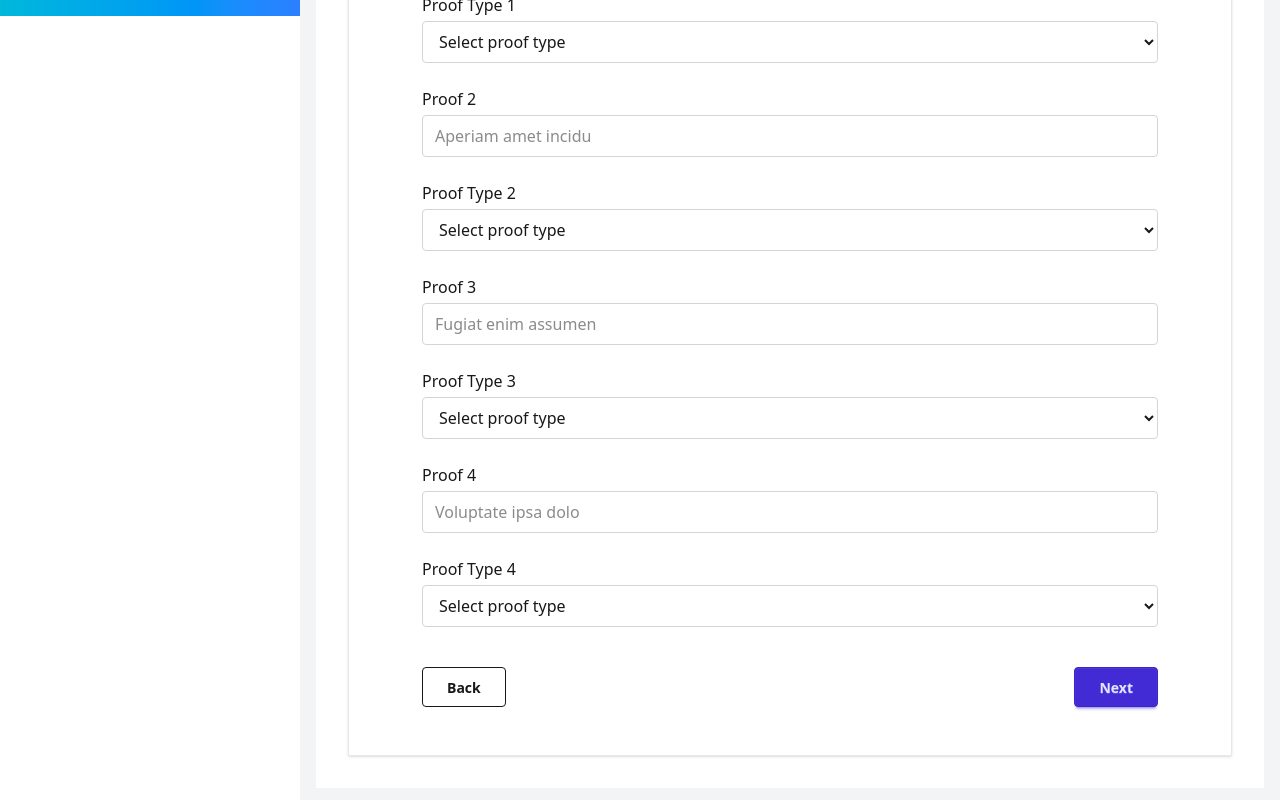
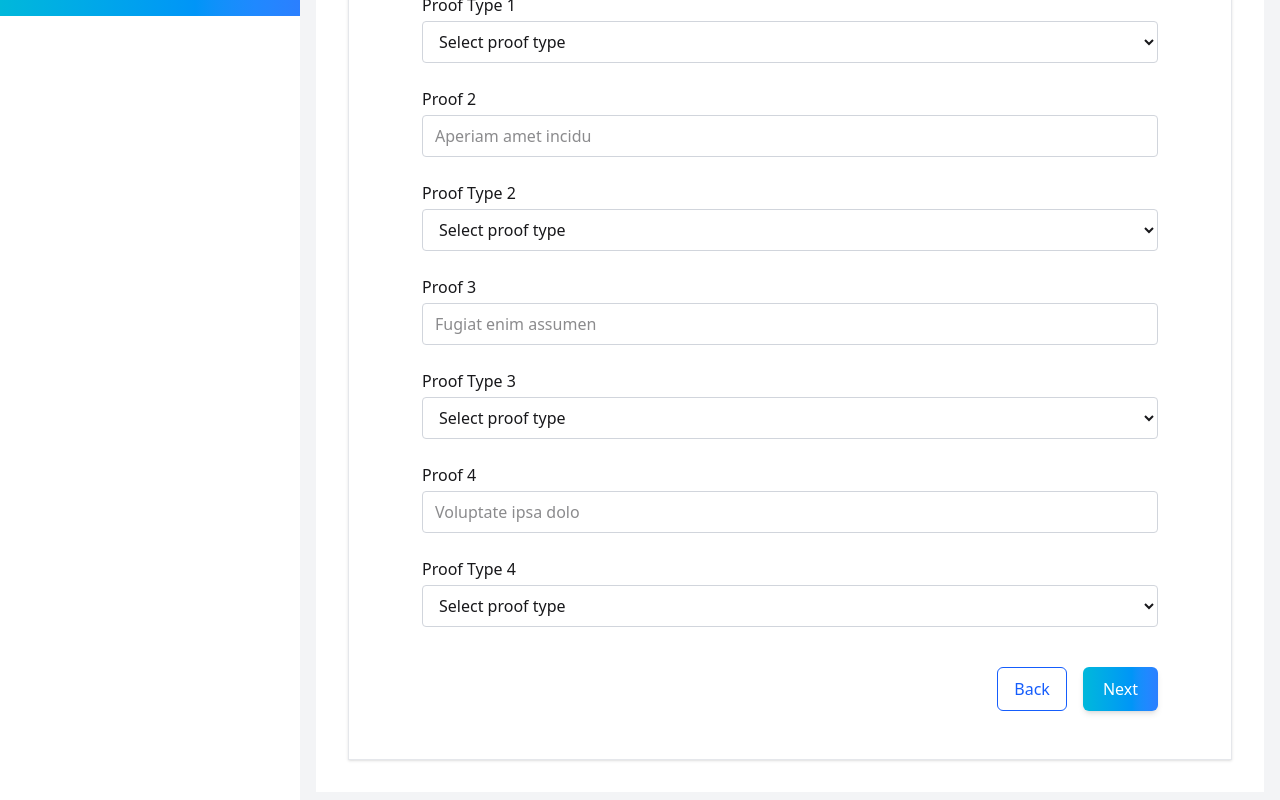
Before and after one commit to Md-Shorif-200/SaonlineZone-Client, a React (Vite) app: page /dashboard/Post-Job/job-information in a window 1280 px wide. Shown: the part 784-1584 px from the top of the page. Built offline with nearby package versions, Linux system fonts and the light colour scheme.

Commit message:
modify some section

```diff
--- a/src/Pages/Dashboard/UserDashboard/PostJobSection/JobInformationForm.jsx
+++ b/src/Pages/Dashboard/UserDashboard/PostJobSection/JobInformationForm.jsx
@@ -202,10 +202,10 @@ const JobInformationForm = () => {
         </div>
 
         {/* Buttons */}
-        <div className="flex justify-between pt-4">
+        <div className="flex justify-end pt-4 gap-x-4">
           <button
             type="button"
-            className="btn btn-outline px-6 py-2 rounded hover:bg-gray-100"
+            className="btn_outline"
             onClick={handleBack}
           >
             Back
@@ -213,7 +213,7 @@ const JobInformationForm = () => {
 
           <button
             type="submit"
-            className="btn btn-primary px-6 py-2 rounded"
+            className="primary_btn"
           >
             Next
           </button>
```
